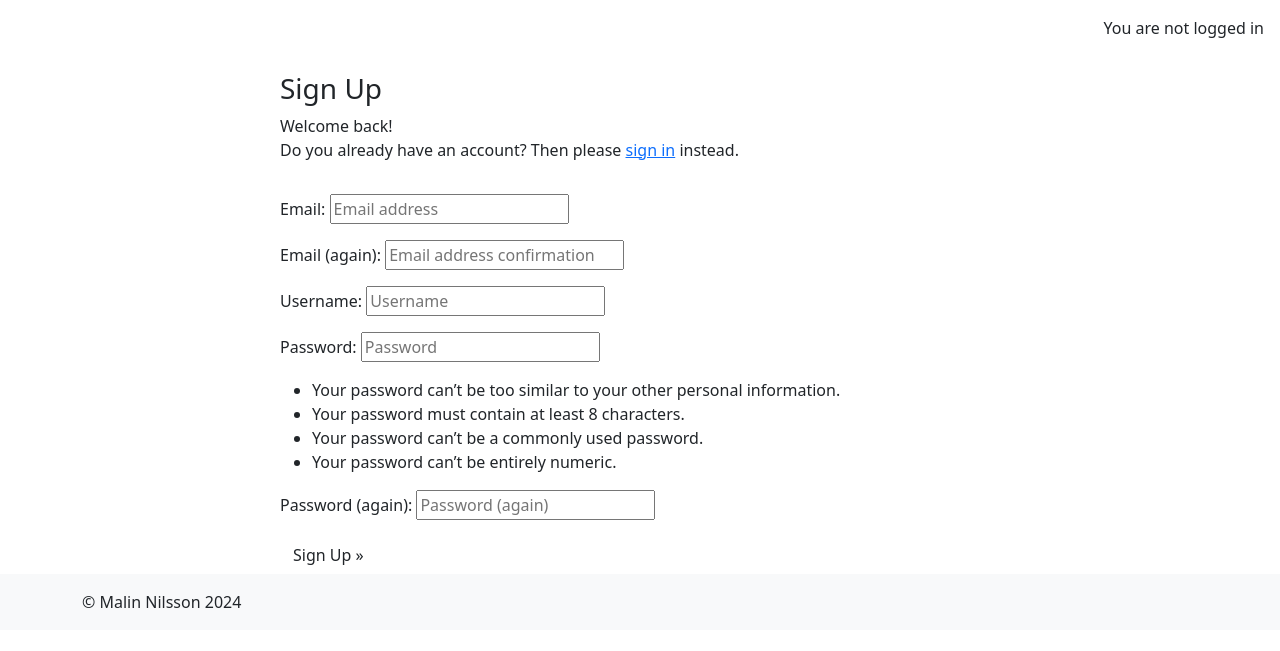
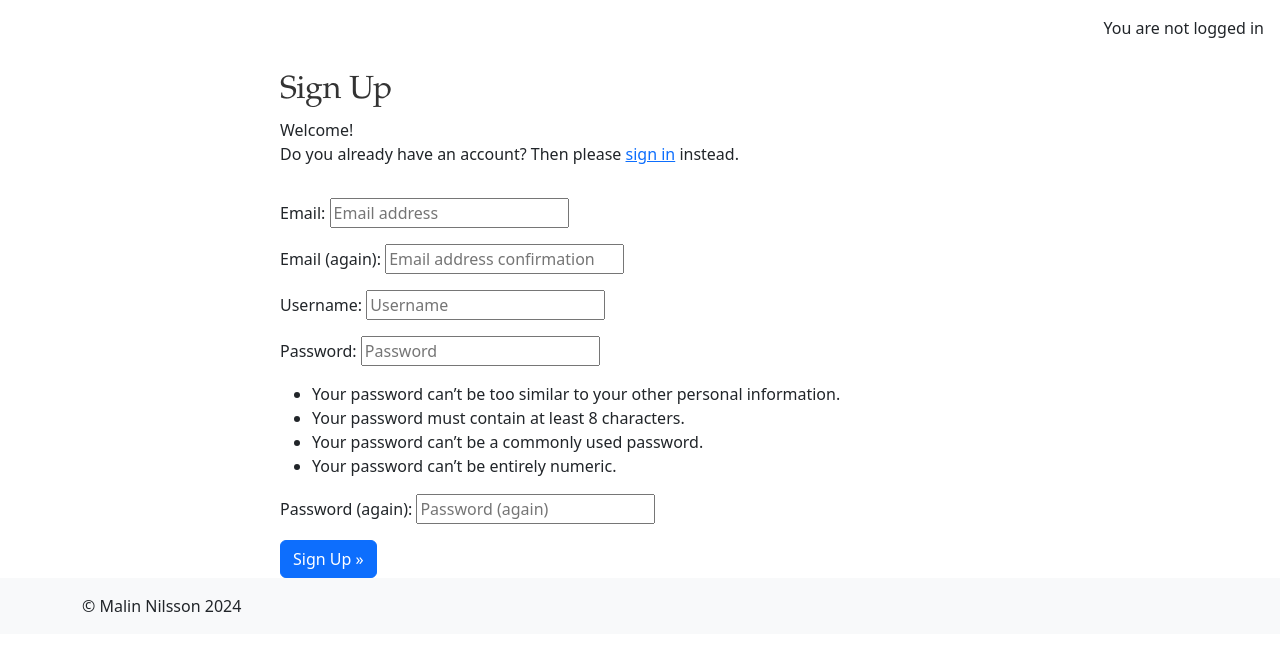
Before and after one commit to Malinchristina/handbook-for-burnout, a Django app: page /accounts/signup/ in a window 1280 px wide. Shown: the part 56-707 px from the top of the page. Run offline with Django 5.2, Linux system fonts and the light colour scheme; some libraries are stand-ins or nearby versions.

Commit message:
style header to registe and log in

```diff
--- a/templates/account/login.html
+++ b/templates/account/login.html
@@ -10,7 +10,7 @@
 <div class="container">
     <div class="row">
         <div class="col-md-8 mt-3 offset-md-2">
-            <h3>{% trans "Sign In" %}</h3>
+            <h2 class="heading">{% trans "Sign In" %}</h2>
 
             <p>{% blocktrans %}Welcome back!
                 <br>
@@ -27,7 +27,7 @@
                 {% if redirect_field_value %}
                 <input type="hidden" name="{{ redirect_field_name }}" value="{{ redirect_field_value }}" />
                 {% endif %}
-                <button class="btn btn-signup right" type="submit">{% trans "Sign In" %}</button>
+                <button class="btn btn-primary right" type="submit">{% trans "Sign In" %}</button>
             </form>
         </div>
     </div>
--- a/templates/account/signup.html
+++ b/templates/account/signup.html
@@ -8,10 +8,10 @@
 <div class="container">
   <div class="row">
     <div class="col-md-8 mt-3 offset-md-2">
-      <h3>{% trans "Sign Up" %}</h3>
+      <h2 class="heading">{% trans "Sign Up" %}</h2>
 
-      <p>{% blocktrans %}
-        Welcome back!
+      <p class="text-dark">{% blocktrans %}
+        Welcome!
         <br>
         Do you already have an account? Then please
         <a class="link" href="{{ login_url }}">sign in</a>
@@ -29,7 +29,7 @@
         <input type="hidden" name="{{ redirect_field_name }}"
           value="{{ redirect_field_value }}" />
         {% endif %}
-        <button class="btn btn-signup right" type="submit">
+        <button class="btn btn-primary right" type="submit">
           {% trans "Sign Up" %} &raquo;</button>
       </form>
     </div>
```
